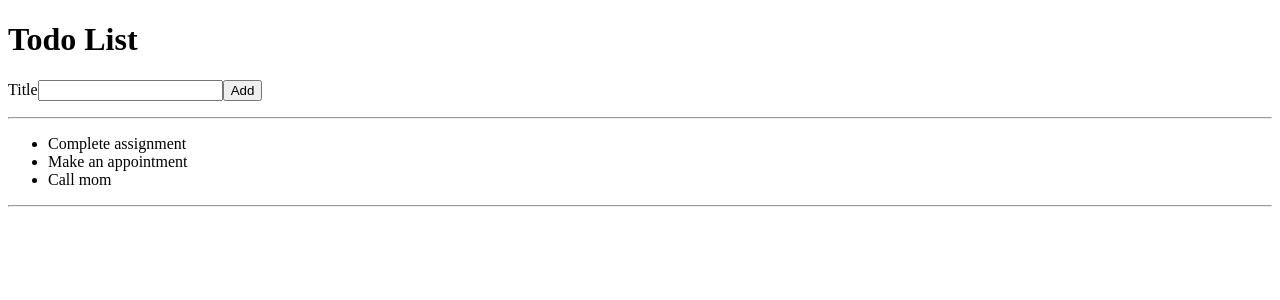
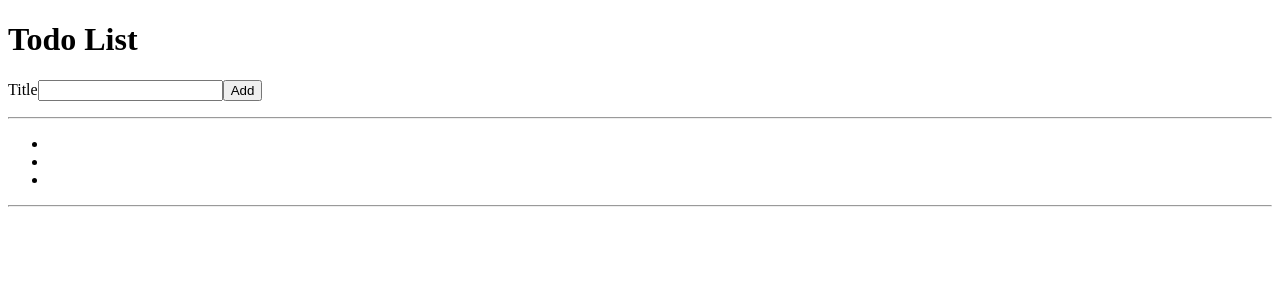
Before and after one commit to yasi44/react-todo, a React (Create React App) app: page / in a window 1280 px wide. Shown: the top 300 px of the page. Built offline with nearby package versions, Linux system fonts and the light colour scheme.

Commit message:
Update TodoList.js
todo  changed to title

```diff
--- a/src/TodoList.js
+++ b/src/TodoList.js
@@ -25,7 +25,7 @@ const TodoList = () => {
 
     <ul>
       {todoList.map((item) => (
-        <TodoListItem key={item.id} todo={item.title} />))
+        <TodoListItem key={item.id} title={item.title} />))
           }
     </ul>
 
```
